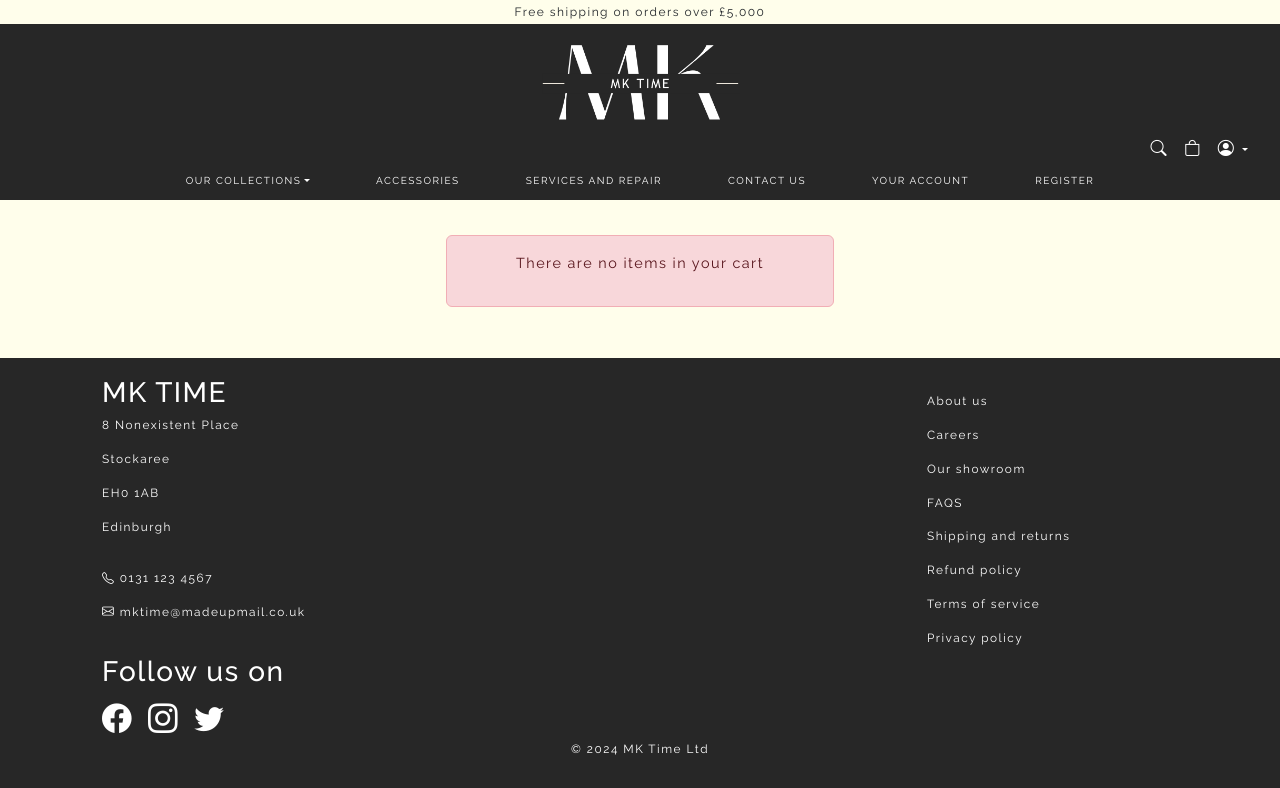
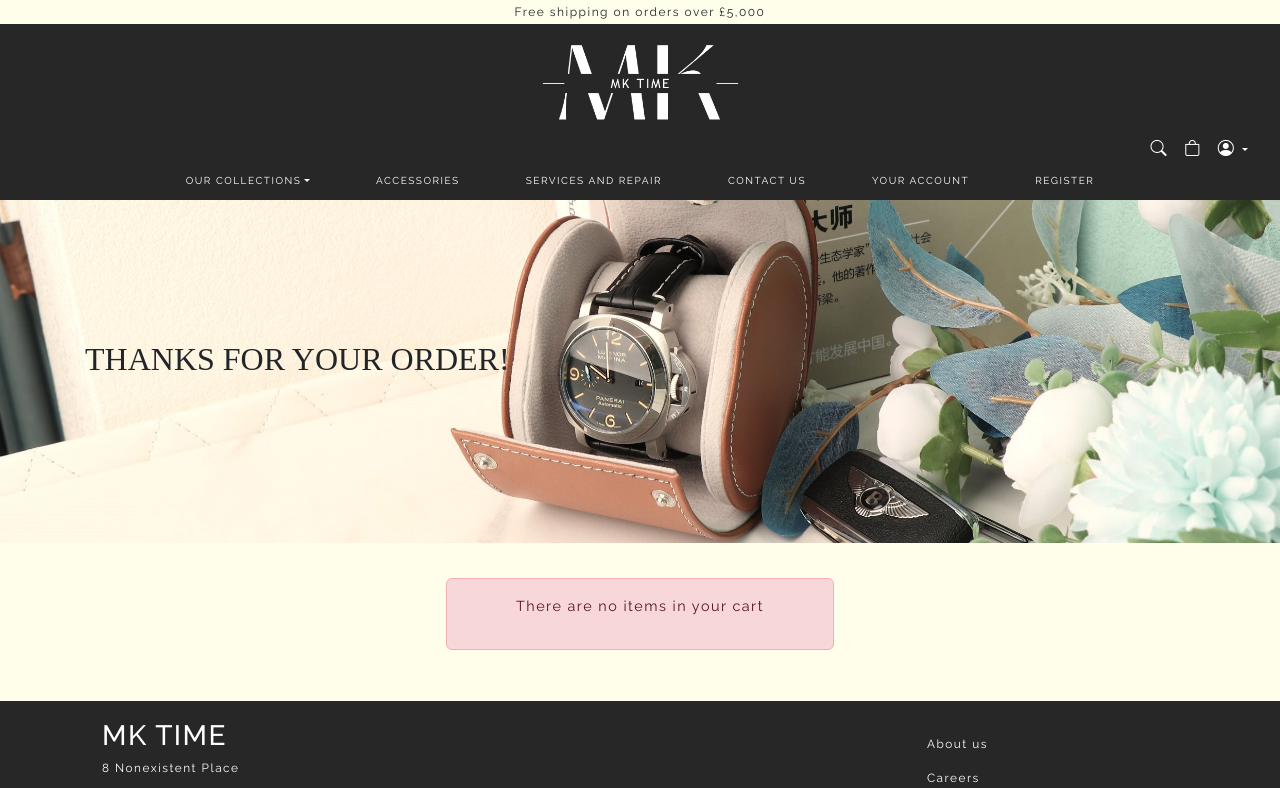
Before and after one commit to sarahsbtn/Codespace-Bootcamp-2024, a PHP site: page /checkout.php in a window 1280 px wide. Shown: the top 788 px of the page. Before the commit the page ends 755 px from the top, so only its background shows below. Run offline with PHP 8.4, Linux system fonts and the light colour scheme; the visitor is signed in with stand-in values (Sample User, id 1).

Commit message:
Add files via upload

```diff
--- a/Portfolio Project - MK Time/checkout.php
+++ b/Portfolio Project - MK Time/checkout.php
@@ -48,6 +48,15 @@ if (isset($_POST['total']) && ($_POST['total'] > 0) && !empty($_SESSION['cart'])
 mysqli_close($link);
 ?>
 
+<div class="image-container" style="padding: 0px">
+    <picture>
+        <img src="images/shoppingcartbackground.jpg" class="img-fluid" alt="backgroundwatch">
+    </picture>
+    <div class="bottom-left-dark-2">
+        <h2 style="font-family: libre-baskerville-regular">THANKS FOR YOUR ORDER!</h2>
+    </div>
+</div>
+
 <div class="container-fluid" id="checkout">
     <div class="row justify-content-center">
         <div class="col-sm-8 col-md-6 col-lg-4">
--- a/Portfolio Project - MK Time/ladies-collection.php
+++ b/Portfolio Project - MK Time/ladies-collection.php
@@ -27,7 +27,7 @@ $pageTitle = 'Ladies Collections';
         echo '
     <div id="notification" class="alert alert-secondary notification-box" role="alert">
         <p>' . $_SESSION['message'] . '</p>
-        <a href="cart.php">View Your Cart</a>
+        <a href="cart.php">View your cart</a>
     </div>';
 
         unset($_SESSION['message']); // Clear the message
--- a/Portfolio Project - MK Time/mens-collection.php
+++ b/Portfolio Project - MK Time/mens-collection.php
@@ -29,7 +29,7 @@ $pageTitle = 'Mens Collection';
         echo '
     <div id="notification" class="alert alert-secondary notification-box" role="alert">
         <p>' . $_SESSION['message'] . '</p>
-        <a href="cart.php">View Your Cart</a>
+        <a href="cart.php">View your cart</a>
     </div>';
 
         unset($_SESSION['message']); // Clear the message after displaying it
```
